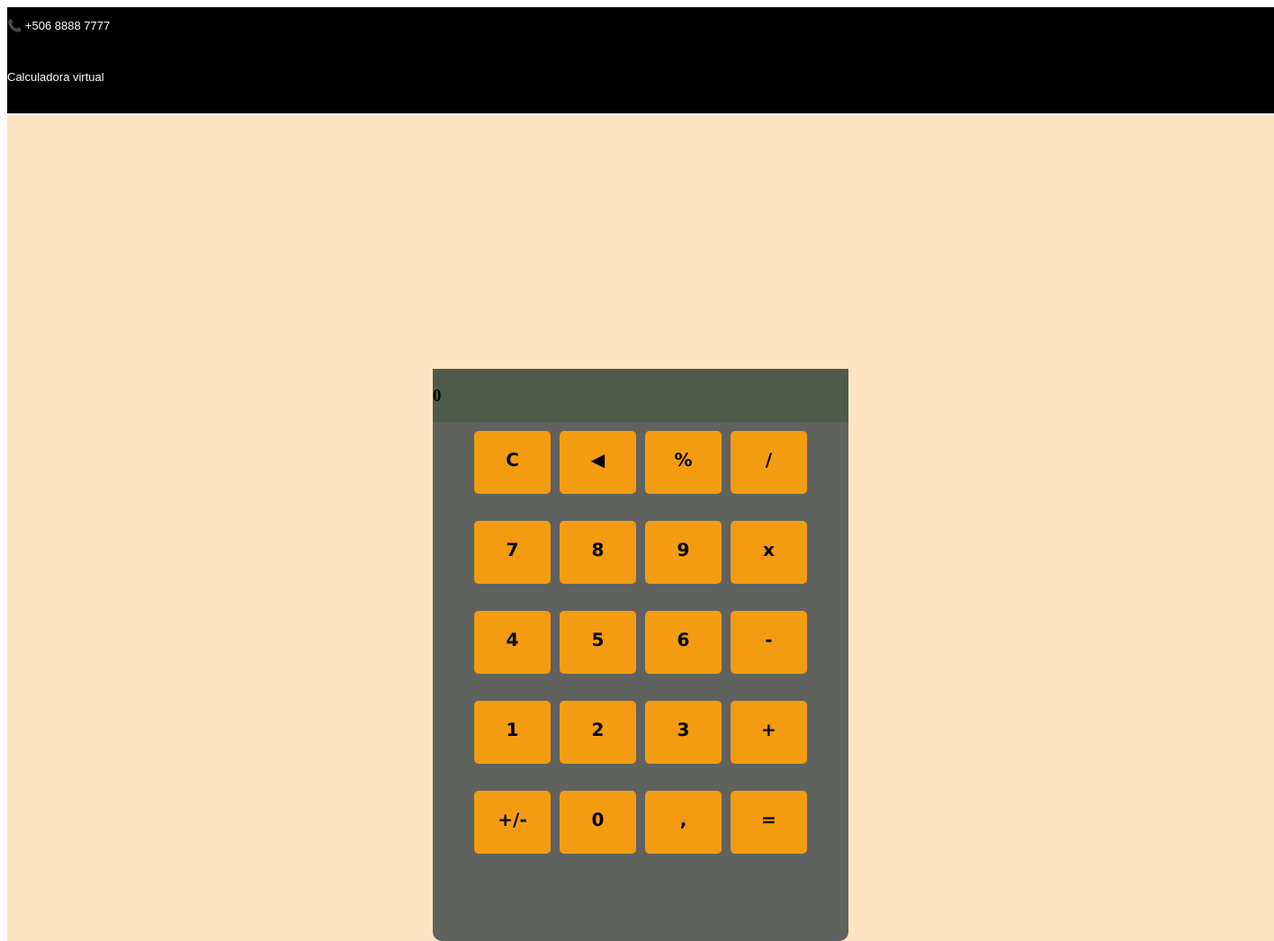
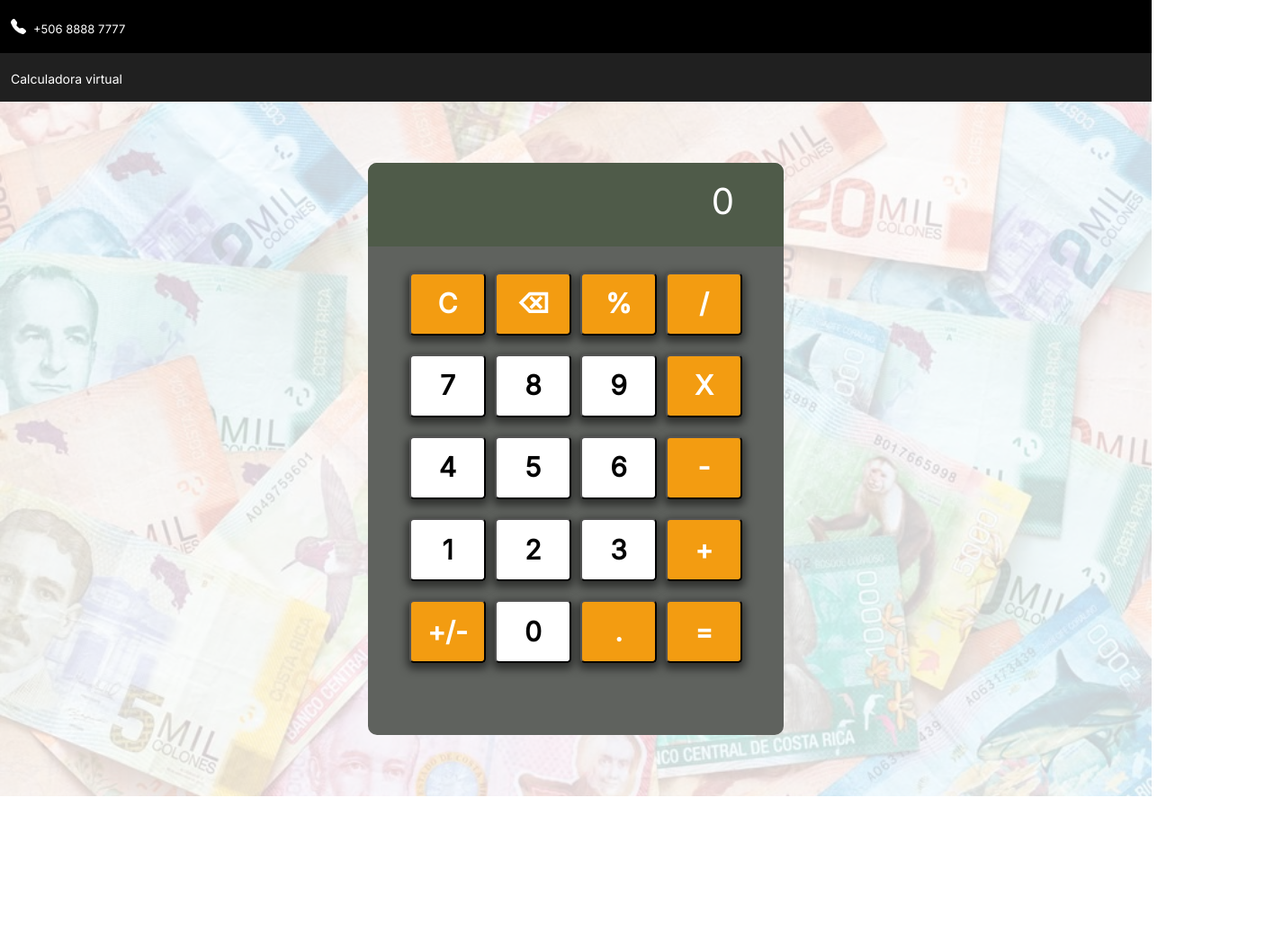
Before and after one commit to Nosus12/Examen01, a plain HTML site: page index.html in a window 1280 px wide. Shown: the top 1046 px of the page at 90% size, 1416 px wide, since content can reach past the window. After the commit the page ends 885 px from the top, so only its background shows below. Drawn offline with nearby package versions, Linux system fonts and the light colour scheme.

Commit message:
Examen corregido

```diff
--- a/index.html
+++ b/index.html
@@ -3,106 +3,106 @@
   <head>
     <meta charset="UTF-8" />
     <meta name="viewport" content="width=device-width, initial-scale=1.0" />
+    <title>Calculadora</title>
+    <link
+      href="https://cdn.jsdelivr.net/npm/bootstrap@5.3.3/dist/css/bootstrap.min.css"
+      rel="stylesheet"
+    />
+    <link
+      href="https://fonts.googleapis.com/css2?family=Inter&display=swap"
+      rel="stylesheet"
+    />
     <link rel="stylesheet" href="styles.css" />
-    <title>Examen 01</title>
   </head>
+
   <body>
     <header>
-      <div id="contenedorHeader">
-        <div class="telefonoDiv">
-          <h3 class="tituloBlanco">📞 +506 8888 7777</h3>
+      <nav class="navbar header__nav" style="background-color: #000000">
+        <div class="container-fluid">
+          <div class="d-flex align-items-center">
+            <svg
+              xmlns="http://www.w3.org/2000/svg"
+              width="17"
+              height="17"
+              fill="white"
+              class="bi bi-telephone-fill me-2"
+              viewBox="0 0 16 16"
+            >
+              <path
+                fill-rule="evenodd"
+                d="M1.885.511a1.745 1.745 0 0 1 2.61.163L6.29 2.98c.329.423.445.974.315 1.494l-.547 2.19a.68.68 0 0 0 .178.643l2.457 2.457a.68.68 0 0 0 .644.178l2.189-.547a1.75 1.75 0 0 1 1.494.315l2.306 1.794c.829.645.905 1.87.163 2.611l-1.034 1.034c-.74.74-1.846 1.065-2.877.702a18.6 18.6 0 0 1-7.01-4.42 18.6 18.6 0 0 1-4.42-7.009c-.362-1.03-.037-2.137.703-2.877z"
+              />
+            </svg>
+            <span class="navbar-brand mb-0 h1 firstSpan__text"
+              >+506 8888 7777</span
+            >
+          </div>
         </div>
-        <div class="telefonoDiv">
-          <h2 class="tituloBlanco">Calculadora virtual</h2>
+      </nav>
+
+      <nav class="navbar secondHeader__nav" style="background-color: #202020">
+        <div class="container-fluid">
+          <span class="navbar-brand mb-0 h1 secondSpan__text"
+            >Calculadora virtual</span
+          >
         </div>
-      </div>
+      </nav>
     </header>
+
     <main>
-      <div id="billetes">
-        <div id="fondoGris">
-          <div id="pantalla">
-            <h3 id="varNumero">0</h3>
-          </div>
-          <div id="contenedorNumeros">
-            <div id="tableroNumeros">
-              <div class="rowTablero">
-                <div class="numberDiv">
-                  <h3 class="numerin">C</h3>
-                </div>
-                <div class="numberDiv">
-                  <h3 class="numerin">◀</h3>
-                </div>
-                <div class="numberDiv">
-                  <h3 class="numerin">%</h3>
-                </div>
-                <div class="numberDiv">
-                  <h3 class="numerin">/</h3>
-                </div>
-              </div>
+      <div id="cuerpoCalculadora">
+        <div id="pantallaCalculadora">
+          <h3 id="numero">0</h3>
+        </div>
+        <div id="contenedorTeclas">
+          <button class="botonCalculadora botonCalculadora--naranja">C</button>
+          <button class="botonCalculadora botonCalculadora--naranja">⌫</button>
+          <button class="botonCalculadora botonCalculadora--naranja">%</button>
+          <button class="botonCalculadora botonCalculadora--naranja">/</button>
 
-              <div class="rowTablero">
-                <div class="numberDiv">
-                  <h3 class="numerin">7</h3>
-                </div>
-                <div class="numberDiv">
-                  <h3 class="numerin">8</h3>
-                </div>
-                <div class="numberDiv">
-                  <h3 class="numerin">9</h3>
-                </div>
-                <div class="numberDiv">
-                  <h3  class="numerin">x</h3>
-                </div>
-              </div>
+          <button class="botonCalculadora">7</button>
+          <button class="botonCalculadora">8</button>
+          <button class="botonCalculadora">9</button>
+          <button class="botonCalculadora botonCalculadora--naranja">X</button>
 
-              <div class="rowTablero">
-                <div class="numberDiv">
-                  <h3 class="numerin">4</h3>
-                </div>
-                <div class="numberDiv">
-                  <h3 class="numerin">5</h3>
-                </div>
-                <div class="numberDiv">
-                  <h3 class="numerin">6</h3>
-                </div>
-                <div class="numberDiv">
-                  <h3 class="numerin">-</h3>
-                </div>
-              </div>
+          <button class="botonCalculadora">4</button>
+          <button class="botonCalculadora">5</button>
+          <button class="botonCalculadora">6</button>
+          <button class="botonCalculadora botonCalculadora--naranja">-</button>
 
-              <div class="rowTablero">
-                <div class="numberDiv">
-                  <h3 class="numerin">1</h3>
-                </div>
-                <div class="numberDiv">
-                  <h3 class="numerin">2</h3>
-                </div>
-                <div class="numberDiv">
-                  <h3 class="numerin">3</h3>
-                </div>
-                <div class="numberDiv">
-                  <h3 class="numerin">+</h3>
-                </div>
-              </div>
+          <button class="botonCalculadora">1</button>
+          <button class="botonCalculadora">2</button>
+          <button class="botonCalculadora">3</button>
+          <button class="botonCalculadora botonCalculadora--naranja">+</button>
 
-              <div class="rowTablero">
-                <div class="numberDiv">
-                  <h3 class="numerin">+/-</h3>
-                </div>
-                <div class="numberDiv">
-                  <h3 class="numerin">0</h3>
-                </div>
-                <div class="numberDiv">
-                  <h3 class="numerin">,</h3>
-                </div>
-                <div class="numberDiv">
-                  <h3 class="numerin">=</h3>
-                </div>
-              </div>
-            </div>
-          </div>
+          <button class="botonCalculadora botonCalculadora--naranja">+/-</button>
+          <button class="botonCalculadora">0</button>
+          <button class="botonCalculadora botonCalculadora--naranja">.</button>
+          <button class="botonCalculadora botonCalculadora--naranja">=</button>
         </div>
       </div>
     </main>
+
+    <script
+      src="https://cdn.jsdelivr.net/npm/bootstrap@5.3.3/dist/js/bootstrap.bundle.min.js"
+    ></script>
+
+    <script>
+      document.addEventListener("DOMContentLoaded", () => {
+        const display = document.getElementById("numero");
+        const botones = document.querySelectorAll(".botonCalculadora");
+
+        botones.forEach((boton) => {
+          const valor = boton.textContent;
+
+          // Si el contenido del botón es un número
+          if (!isNaN(valor)) {
+            boton.addEventListener("click", () => {
+              display.textContent = valor;
+            });
+          }
+        });
+      });
+    </script>
   </body>
 </html>
--- a/styles.css
+++ b/styles.css
@@ -1,82 +1,122 @@
-#contenedorHeader{
-    display: flex;
-    flex-direction: column;
-    justify-content: center;
+.firstSpan__text {
+    font-family: "Inter", sans-serif;
+    font-size: 13px;
+    font-weight: 400;
+    color: #ffffff;
+    width: 121px;
+    height: 20px;
+    display: inline-block;
+    overflow: hidden;
+    white-space: nowrap;
   }
 
-.telefonoDiv{
-    width: 1408px;
-    height: 59px;
-    background-color:#000000;
-    display: flex;
+  .secondSpan__text {
+    font-family: "Inter", sans-serif;
+    font-size: 14px;
+    font-weight: 400;
+    color: #ffffff;
+    width: 221px;
+    height: 23px;
+    display: inline-block;
+    overflow: hidden;
+    white-space: nowrap;
   }
 
-.tituloBlanco{
-    width: 121;
-    height: 20;
-    color: #ffffff;
-    font-size: 13px;
-    font-family: Arial, Helvetica, sans-serif;
-    font-weight: lighter;
+  .header__nav {
+    height: 59px;
   }
 
-#billetes{
-    width: 1408px;
-    height: 1200px;
-    display: flex;
-    flex-direction: column;
-    justify-content: center;
-    align-items: center;
-    justify-items: center;
-    background-color: bisque;
-    margin-top: 2px;
+  .secondHeader__nav {
+    height: 54px;
   }
 
-#pantalla{
-    width: 462px;
-    height: 93;
-    background-color: #4F5B49;
-}
-
-#fondoGris{
-    background-color: #5F625E;
-    width: 462px;
-    border-radius: 10px;
-    height: 636px;
+  main {
+    margin-top: 113px;
+    background-image: url("/images/dolaricos.jpg");
+    background-size: cover;
+    background-repeat: no-repeat;
+    background-position: center;
+    margin: 0;
+    height: 772px;
+    padding: 0;
     display: flex;
     flex-direction: column;
     align-items: center;
-
+    position: relative;
+    z-index: 0;
   }
 
-#contenedorNumeros{
-    display: flex;
-    margin-top: 0px;
+  main::before {
+    content: "";
+    position: absolute;
+    top: 0;
+    left: 0;
+    width: 100%;
+    height: 100%;
+    background-color: rgba(255, 255, 255, 0.8);
+    z-index: -1;
   }
 
-.rowTablero{
+  #cuerpoCalculadora {
+    margin-top: 68px;
+    width: 462px;
+    height: 636px;
+    background-color: #5f625e;
+    border-radius: 10px;
+    gap: 23px;
+    display: flex;
+    flex-direction: column;
+    align-items: center;
+  }
+
+  #pantallaCalculadora {
+    width: 462px;
+    height: 93px;
+    border-top-left-radius: 10px;
+    border-top-right-radius: 10px;
+    padding: 19px 20px;
+    background-color: #4f5b49;
     display: flex;
     flex-direction: row;
-    justify-content: space-around;
+    justify-content: right;
+    text-align: right;
   }
 
-.numerin{
-    font-size: 20px;
-    font-family: 'Lucida Sans', 'Lucida Sans Regular', 'Lucida Grande', 'Lucida Sans Unicode', Geneva, Verdana, sans-serif;
+  #numero {
+    width: 393px;
+    height: 46px;
+    font-family: "Inter", sans-serif;
+    font-size: 40px;
+    color: #ffffff;
+    margin-right: 35px;
   }
 
-.numberDiv{
+  #contenedorTeclas {
+    width: 415px;
+    height: 446px;
+    gap: 25px;
+    display: grid;
+    grid-template-columns: repeat(4, 1fr); /* 4 columnas de igual tamaño */
+    grid-template-rows: repeat(5, 1fr);    /* 5 filas de igual tamaño */
+    gap: 10px; /* Opcional: espacio entre los elementos */
+    align-items: center;
+    margin: 0 auto;
+    width: fit-content;
+  }
+
+  .botonCalculadora{
+    font-family: "Inter", sans-serif;
     width: 85px;
+    font-weight: 700;
     height: 70px;
-    display: flex;
-    flex-direction: column;
-    border-radius:5px;
-    background-color: #F39C11;
+    border-radius: 5px;
+    background-color: #FFFFFF;
+    box-shadow: 0px 4px 10px 3px #00000080;
+    font-size: 30px;
     text-align: center;
-    align-items: center;
-    justify-items: center;
-    margin: 10px;
-    margin-left: 5px;
-    margin-right: 5px;
-    margin-bottom: 20px;
   }
+
+  .botonCalculadora--naranja{
+    background-color: #f39c11;
+    color: #FFFFFF;
+  }
```
Also changed, not shown: images/dolaricos.jpg (added). Lines whose indentation alone changed are shown as unchanged.
